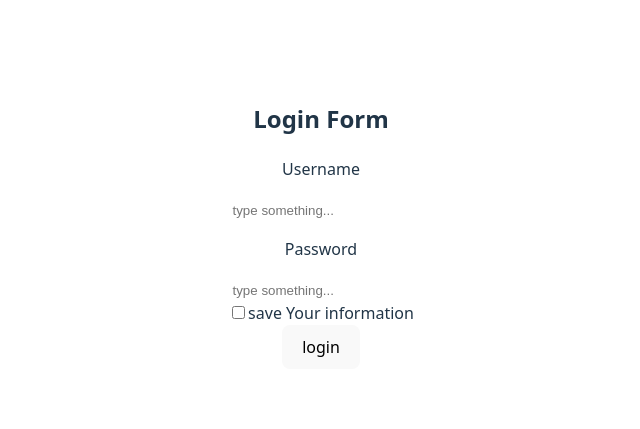
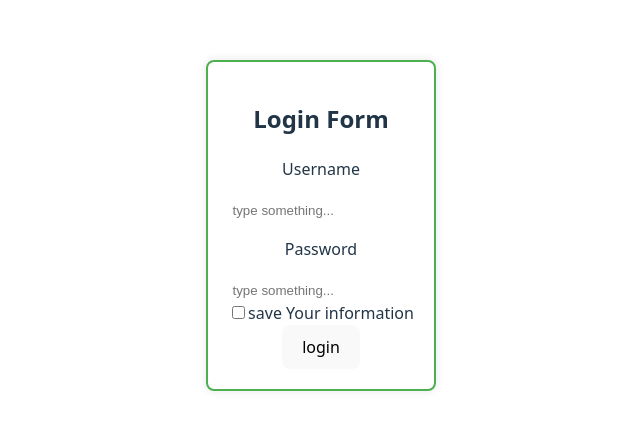
Before and after one commit to AminSBU/react-full-course, a React (Vite) app in the folder 04_login-form/login-form/: page / in a window 1280 px wide. Shown: the part 175-604 px from the top of the page, without its empty margins (319-959 px from the left). Built offline with nearby package versions, Linux system fonts and the light colour scheme.

Commit message:
add css for login-form

```diff
--- /dev/null
+++ b/04_login-form/login-form/src/login-form.css
@@ -0,0 +1,8 @@
+.item-container {
+    border: 2px solid #4CAF50;  /* green border, 2px thick */
+    padding: 20px;              /* inner space for better look */
+    border-radius: 8px;         /* rounded corners */
+    max-width: 300px;           /* optional: control form width */
+    margin: 0 auto;             /* optional: center the form */
+    box-shadow: 0 0 10px rgba(0, 0, 0, 0.1); /* subtle shadow */
+  }
--- a/04_login-form/login-form/src/login-form.jsx
+++ b/04_login-form/login-form/src/login-form.jsx
@@ -1,4 +1,5 @@
 import React, { useState } from 'react';
+import './login-form.css'
 
 function Login()
 {
```
